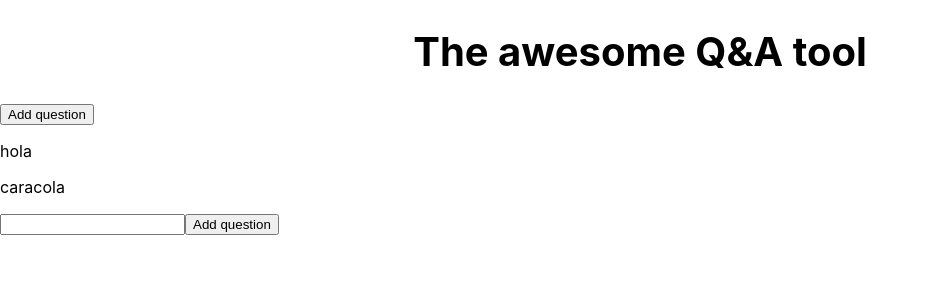
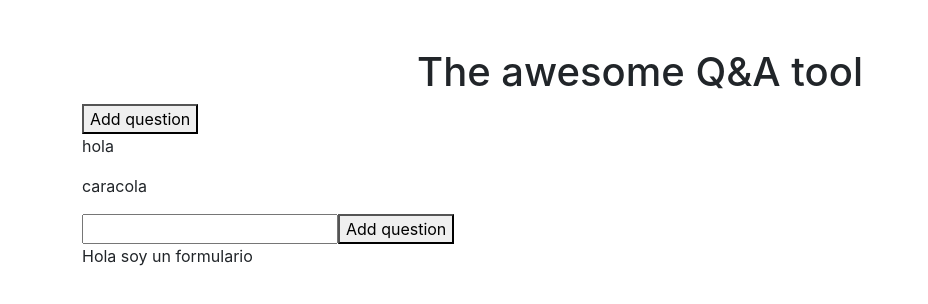
Before and after one commit to slvgonzalez/another-awesome-qa-tool, a React (Create React App) app: page / in a window 1280 px wide. Shown: the top 304 px of the page, without its empty margins (0-928 px from the left). Built offline with nearby package versions, Linux system fonts and the light colour scheme.

Commit message:
added bootstrap

```diff
--- a/public/index.html
+++ b/public/index.html
@@ -19,6 +19,7 @@
       Learn how to configure a non-root public URL by running `npm run build`.
     -->
     <title>The awesome Q&A tool </title>
+    <link href="https://cdn.jsdelivr.net/npm/bootstrap@5.1.3/dist/css/bootstrap.min.css" rel="stylesheet" integrity="sha384-1BmE4kWBq78iYhFldvKuhfTAU6auU8tT94WrHftjDbrCEXSU1oBoqyl2QvZ6jIW3" crossorigin="anonymous">
   </head>
   <body>
     <noscript>You need to enable JavaScript to run this app.</noscript>
--- a/src/App.js
+++ b/src/App.js
@@ -7,11 +7,12 @@
 
 function App() {
   return (
-    < >
+    <div className="container mt-5">
      <h1>The awesome Q&A tool</h1>
      <List />
     <FormHook />
-    < />
+    <Form />
+    </div>
   );
 }
 
--- a/src/components/Form.js
+++ b/src/components/Form.js
@@ -0,0 +1,14 @@
+import React from 'react'
+
+
+const Form = () => {
+  return (
+    <div>
+      <p>
+      Hola soy un formulario
+      </p>
+    </div>
+  )
+}
+
+export default Form
```
